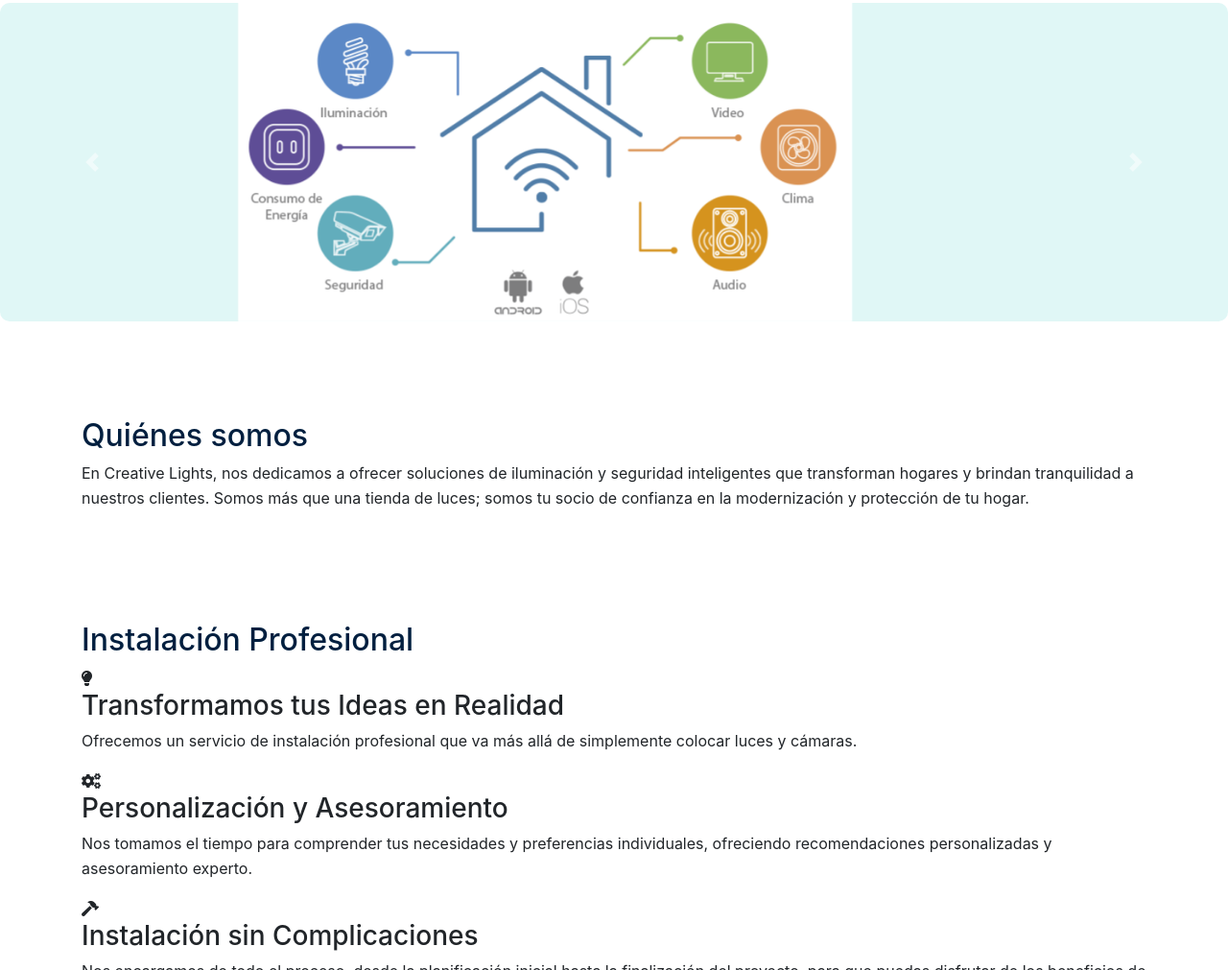
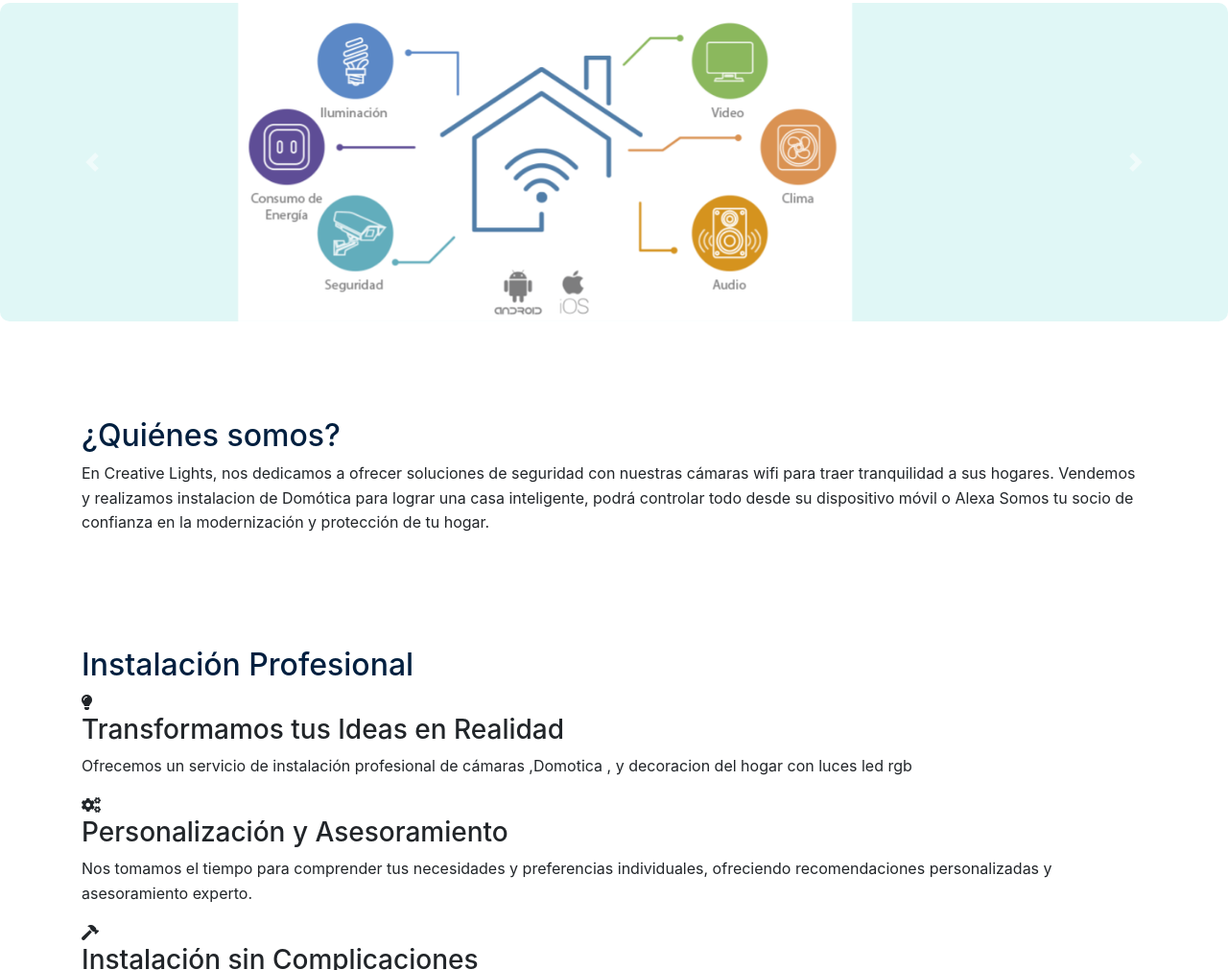
Before and after one commit to Creativelights/creativelights.com, a plain HTML site: page index.html in a window 1280 px wide. Shown: the part 407-1418 px from the top of the page at 96% size. Drawn offline with nearby package versions, Linux system fonts and the light colour scheme.

Commit message:
Update index.html

```diff
--- a/index.html
+++ b/index.html
@@ -72,8 +72,11 @@
 
     <section id="quienessomos">
         <div class="container">
-            <h2>Quiénes somos</h2>
-            <p>En Creative Lights, nos dedicamos a ofrecer soluciones de iluminación y seguridad inteligentes que transforman hogares y brindan tranquilidad a nuestros clientes. Somos más que una tienda de luces; somos tu socio de confianza en la modernización y protección de tu hogar.</p>
+            <h2>¿Quiénes somos?</h2>
+            <p>En Creative Lights, nos dedicamos a ofrecer soluciones de seguridad con nuestras cámaras wifi para traer tranquilidad a sus hogares.
+             Vendemos y realizamos instalacion de Domótica para lograr una casa inteligente, podrá controlar todo desde su dispositivo móvil o Alexa
+             Somos tu socio de confianza en la modernización y protección de tu hogar.
+</p>
         </div>
     </section>
 
@@ -84,7 +87,7 @@
                 <div class="service">
                     <i class="fas fa-lightbulb"></i>
                     <h3>Transformamos tus Ideas en Realidad</h3>
-                    <p>Ofrecemos un servicio de instalación profesional que va más allá de simplemente colocar luces y cámaras.</p>
+                    <p>Ofrecemos un servicio de instalación profesional de cámaras ,Domotica , y decoracion del hogar con luces led rgb</p>
                 </div>
                 <div class="service">
                     <i class="fas fa-cogs"></i>
@@ -162,7 +165,7 @@
     <script>
         $(document).ready(function () {
             $('.carousel').carousel({
-                interval: 1000 // Cambiar intervalo a 2 segundos
+                interval: 3000 // Cambiar intervalo a 2 segundos
             });
         });
     </script>
```
